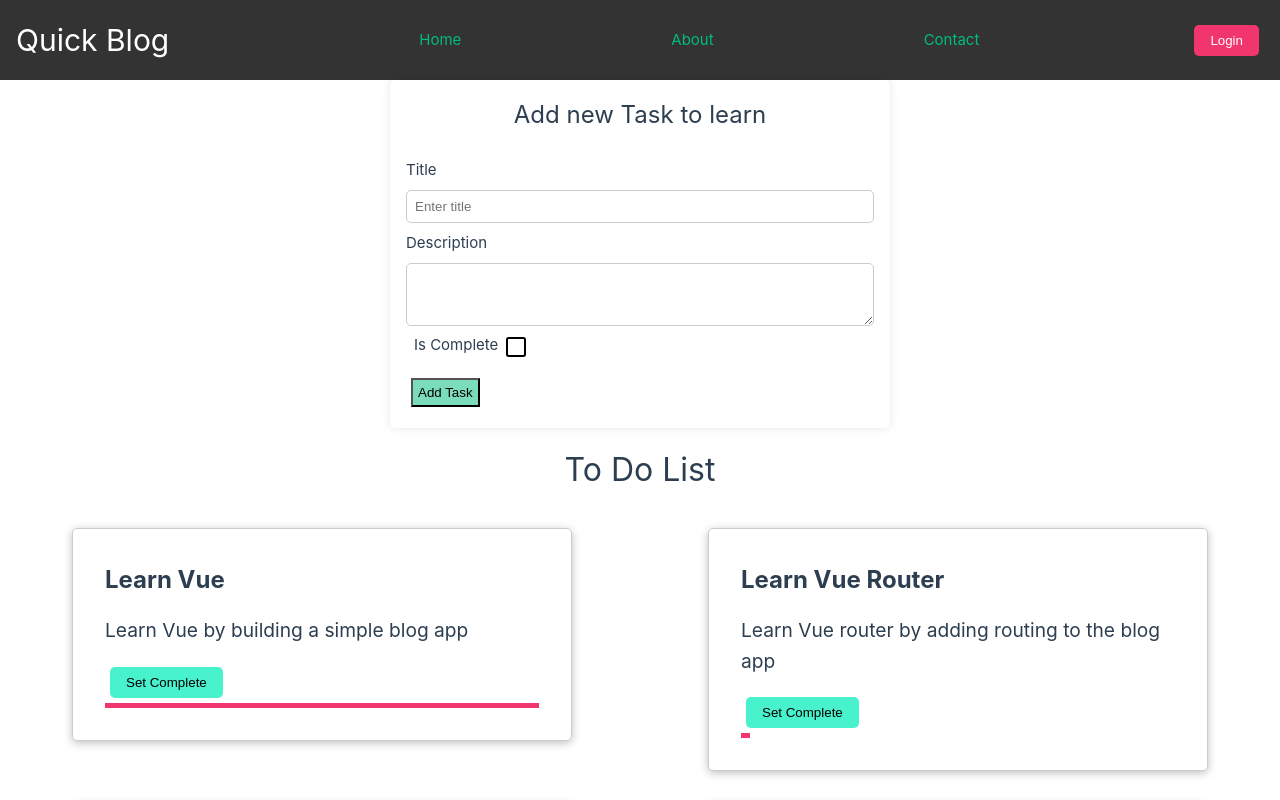
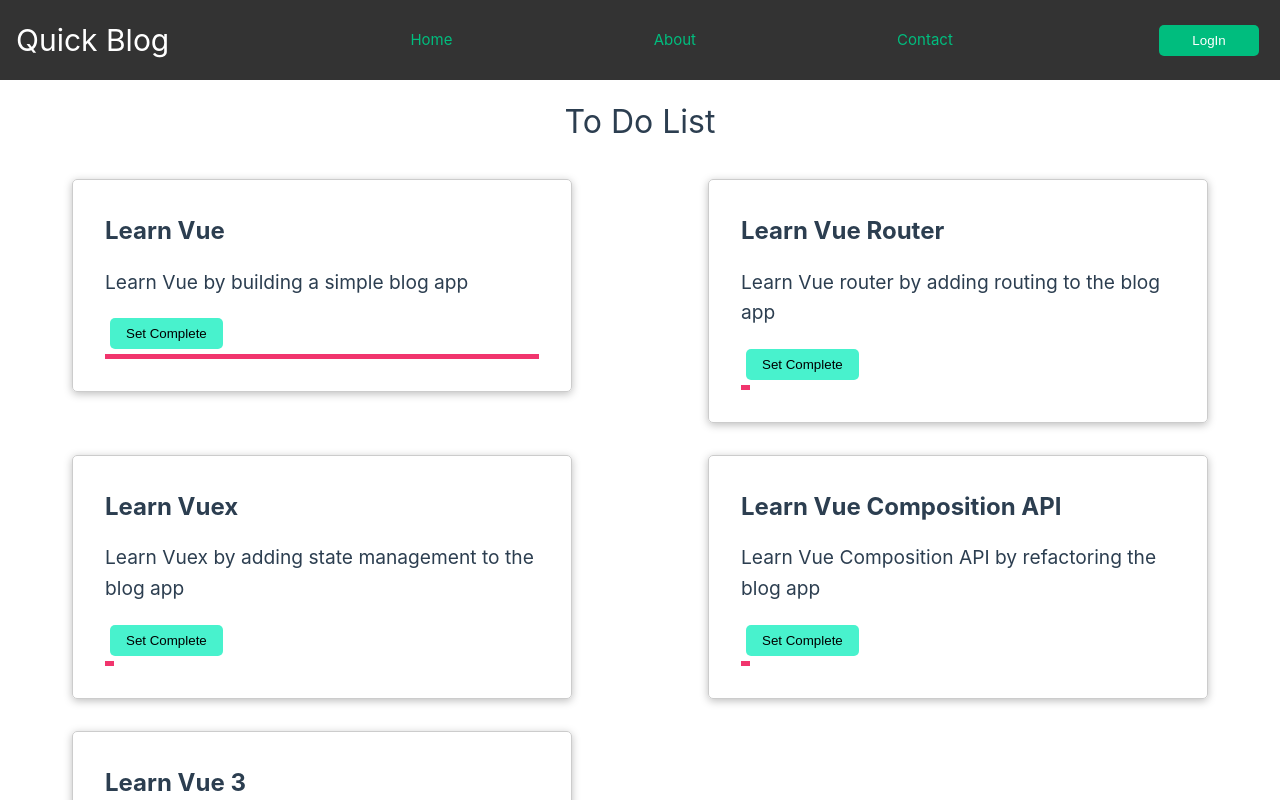
Before and after one commit to QasimTalkin/vue.js, a Vue app: page / in a window 1280 px wide. Shown: the top 800 px of the page. Built offline with nearby package versions, Linux system fonts and the light colour scheme.

Commit message:
Dynaic components

```diff
--- a/src/App3.vue
+++ b/src/App3.vue
@@ -1,7 +1,7 @@
 <template>
   <div>
-    <app-header />
-    <form-template>
+    <app-header @toggleLogin="toggleForm($event)"/>
+    <component v-show="loggedIn" :is="currentForm">
       <div slot='title'>Add new Task to learn</div>
       <div slot='content'>
         <div class="form-group">
@@ -20,7 +20,7 @@
       <div slot='controls'>
         <button class="btn btn-primary" @click="addTask">Add Task</button>
       </div>
-    </form-template>
+    </component>
     <app-content :toDoList="toDoList" :title="toDoTitle" @changeTitle="titleChange($event)"/>
     <site-footer :toDoTitle="toDoTitle"  />
   </div>
@@ -42,6 +42,8 @@
       title: '',
       description: '',
       isComplete: false,
+      currentForm: null,
+      loggedIn: false,
       toDoList: [{
             title: 'Learn Vue',
             description: 'Learn Vue by building a simple blog app',
@@ -76,29 +78,29 @@
         console.log(title)
       },
       addTask() {
-        this.toDoList.push({
+        Vue.set(this.toDoList, this.toDoList.length, {
           title: this.title,
           description: this.description,
           isComplete: this.isComplete
         })
-      //  clear fileds and render on screen
-        this.title = '';
-        this.description = '';
-        this.isComplete = false;
+      },
+      toggleForm(loggedIn) {
+        this.loggedIn = loggedIn;
+        this.currentForm = loggedIn ? 'form-template' : null;
       }
     },
-    beforeCreate() {
-      alert('beforeCreate')
-    },
-    created() {
-      alert('created')
-    },
-    beforeMount() {
-      alert('beforeMount')
-    },
-    mounted() {
-      alert('mounted')
-    },
+    // beforeCreate() {
+    //   alert('beforeCreate')
+    // },
+    // created() {
+    //   alert('created')
+    // },
+    // beforeMount() {
+    //   alert('beforeMount')
+    // },
+    // mounted() {
+    //   alert('mounted')
+    // },
     // beforeUpdate() {
     //   alert('beforeUpdated')
     // },
--- a/src/assets/base.css
+++ b/src/assets/base.css
@@ -14,7 +14,7 @@
   --vt-c-divider-light-2: rgba(60, 60, 60, 0.12);
   --vt-c-divider-dadarkrk-1: rgba(84, 84, 84, 0.65);
   --vt-c-divider-dark-2: rgba(84, 84, 84, 0.48);
-
+  --vue-green: hsla(160, 100%, 37%, 1);
   --vt-c-text-light-1: var(--vt-c-indigo);
   --vt-c-text-light-2: rgba(60, 60, 60, 0.66);
   --vt-c-text-dark-1: var(--vt-c-white);
--- a/src/components/organism/Header.vue
+++ b/src/components/organism/Header.vue
@@ -8,7 +8,7 @@
         <li><a href="#">Contact</a></li>
       </ul>
     </nav>
-    <button>Login</button>
+    <button @click="toggleLogin" :class="{loggedIn: loginStatus}"  >{{ loginStatus ? 'LogOut' : 'LogIn' }}</button>
   </header>
 </template>
 
@@ -16,9 +16,16 @@
   export default {
     data() {
       return {
+        loginStatus: false,
         title: 'Quick Blog'
       }
-    }
+    },
+    methods: {
+      toggleLogin() {
+       this.loginStatus = !this.loginStatus
+        this.$emit('toggleLogin', this.loginStatus)
+      }
+    },
   }
 </script>
 
@@ -42,22 +49,23 @@
     }
   }
   button {
-    background: #f1356d;
+    background: var(--vue-green);
     cursor: pointer;
     color: #fff;
     border: 0;
     border-radius: 5px;
     padding: 0.5rem 1rem;
+    width: 100px;
   }
   button:hover {
+    background: #f1f135;
+    opacity: 0.8;
+    color: #111
+  }
+  .loggedIn {
     background: #f1356d;
-    opacity: 0.8;
-  }
-  button:focus {
-    outline: none;
-  }
-  button:active {
-    background: #f1356d;
-    opacity: 0.6;
+    text-transform: capitalize;
+    transition: all 0.3s ease-in-out;
+
   }
 </style>
```
